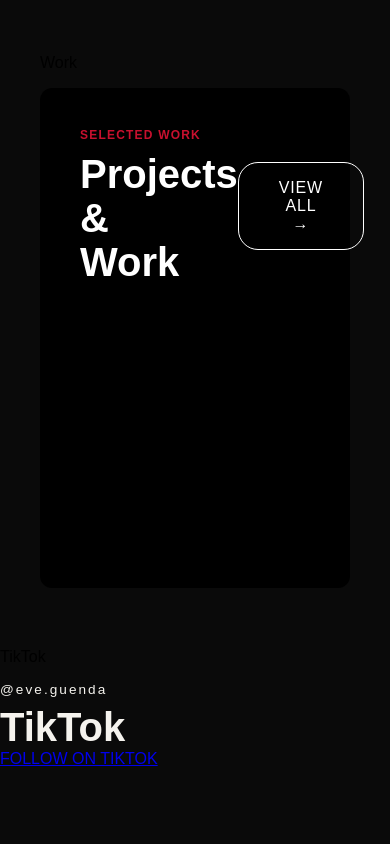
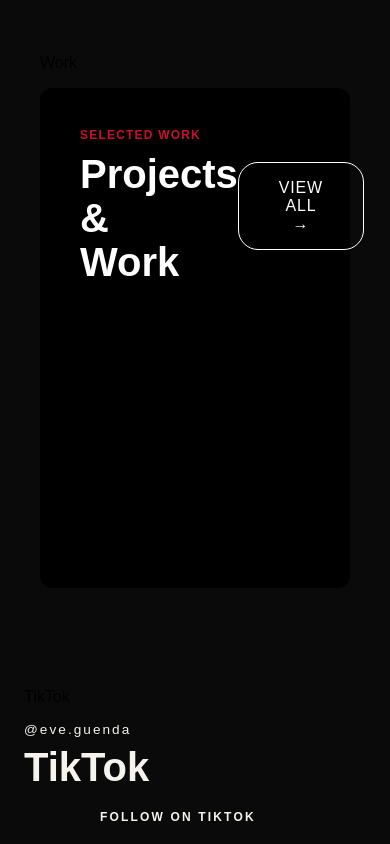
Before and after one commit to evydsg/Eve-Website, a React (Vite) app: page / in a window 390 px wide. Shown: the part 4226-5070 px from the top of the page. Before the commit the page ends 4994 px from the top, so only its background shows below. Built offline with nearby package versions, Linux system fonts and the light colour scheme.

Commit message:
Updated Video Section

```diff
--- a/src/index.css
+++ b/src/index.css
@@ -493,3 +493,39 @@
   color: #f5f3ee;
   margin: 0;
 }
+
+.tiktok-cta{
+  display: block;
+  background-color: var(--corlor-red);
+  color: #f5f3ee;
+  font-size: 12px;
+  font-weight: 700;
+  letter-spacing: 0.18em;
+  text-transform: uppercase;
+  text-decoration: none;
+  padding: 20px 0;
+  width: 100%;
+  max-width: 440px;
+  text-align: center;
+  transition: background-color 0.2s ease;
+}
+
+.tiktok-cta:hover{
+  background-color: #C8102E;
+}
+
+/*--RESPONSIVE */
+@media(max-width: 768px){
+  .videos{
+    padding: 40px 24px 0;
+  }
+
+  .tiktok-grid{
+    grid-template-columns: 1fr;
+    max-width: 320px;
+  }
+
+  .tiktok-cta{
+    max-width: 90%;
+  }
+}
```
Also changed, not shown: public/eve.jpeg.
